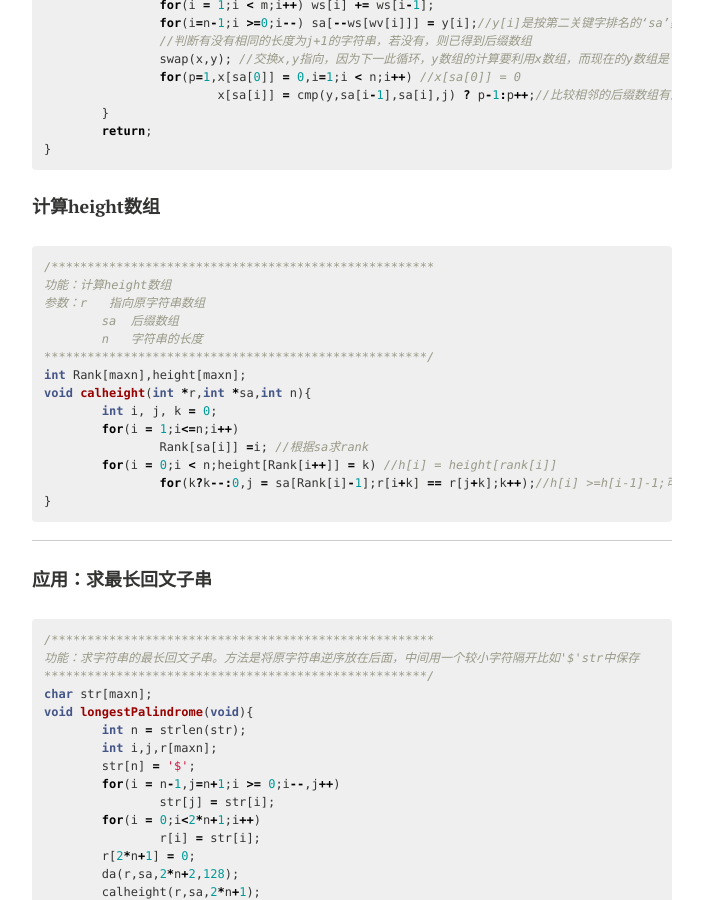
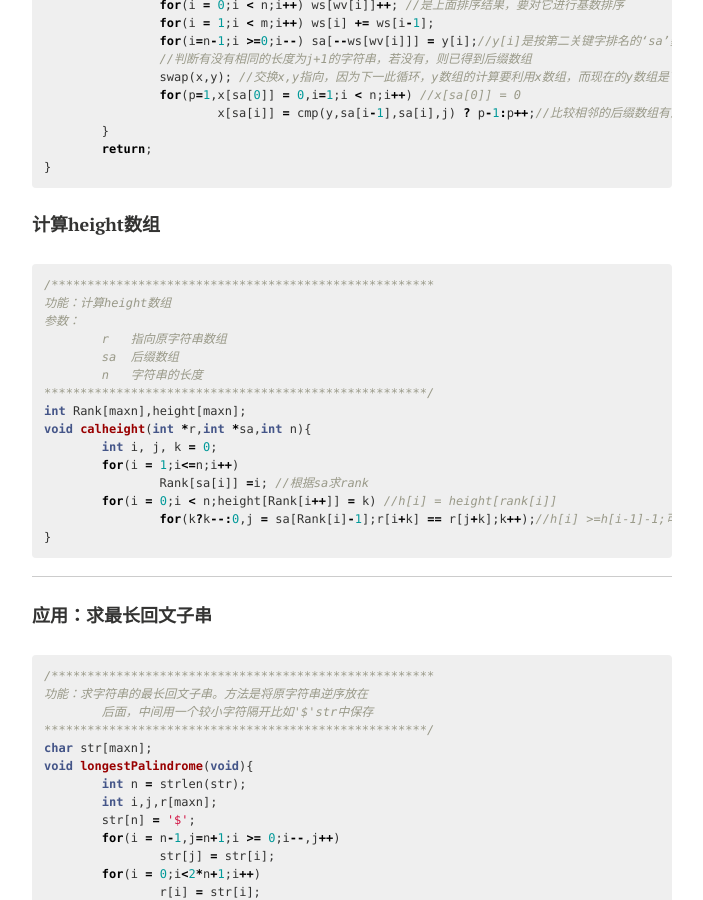
Before and after one commit to buptmiao/buptmiao.github.io, a Jekyll site: the page built from _posts/2015-01-10-后缀数组的简单总结.md, in a window 1280 px wide and 900 px high, scrolled down 1220 px. Shown: the whole window, without its empty margins (288-991 px from the left). Built offline with Jekyll 4.4.1, drawn with Linux system fonts in a browser that asks for light colours; nearby versions of some CDN libraries; comment, search, counter and statistics services are not loaded.

```diff
--- a/_posts/2015-01-10-后缀数组的简单总结.md
+++ b/_posts/2015-01-10-后缀数组的简单总结.md
@@ -20,7 +20,8 @@ int cmp(int *r, int a, int b, int l){
 }
 /*****************************************************
 功能：倍增法求排序后的后缀数组
-参数：	r   指向原字符串数组
+参数：
+	r   指向原字符串数组
 	sa  结果后缀数组
 	n   字符串的长度+1 添加最后一个字符 区别比较
 	m   字符串包含不同字符的个数，一般128可以满足
@@ -58,7 +59,8 @@ void da(int *r,int *sa,int n,int m)//倍增法实现后缀数组
 {% highlight c %}
 /*****************************************************
 功能：计算height数组
-参数：r   指向原字符串数组
+参数：
+	r   指向原字符串数组
 	sa  后缀数组
 	n   字符串的长度
 *****************************************************/
@@ -79,7 +81,8 @@ void calheight(int *r,int *sa,int n){
 
 {% highlight c %}
 /*****************************************************
-功能：求字符串的最长回文子串。方法是将原字符串逆序放在后面，中间用一个较小字符隔开比如'$'str中保存
+功能：求字符串的最长回文子串。方法是将原字符串逆序放在
+	后面，中间用一个较小字符隔开比如'$'str中保存
 *****************************************************/
 char str[maxn];
 void longestPalindrome(void){
```
